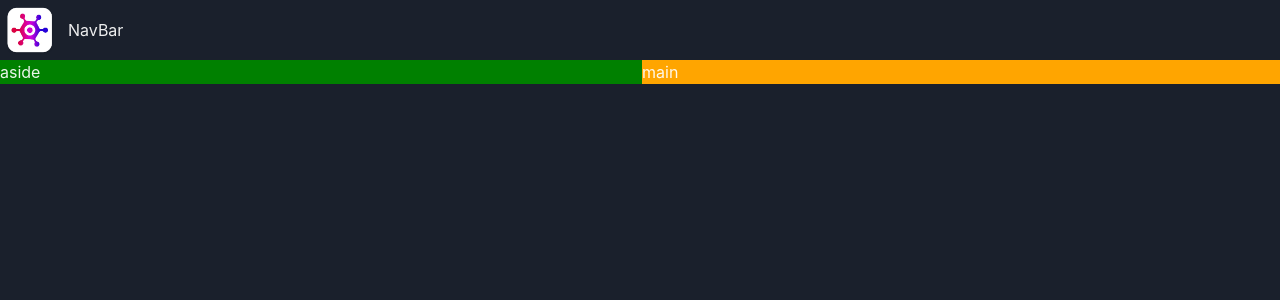
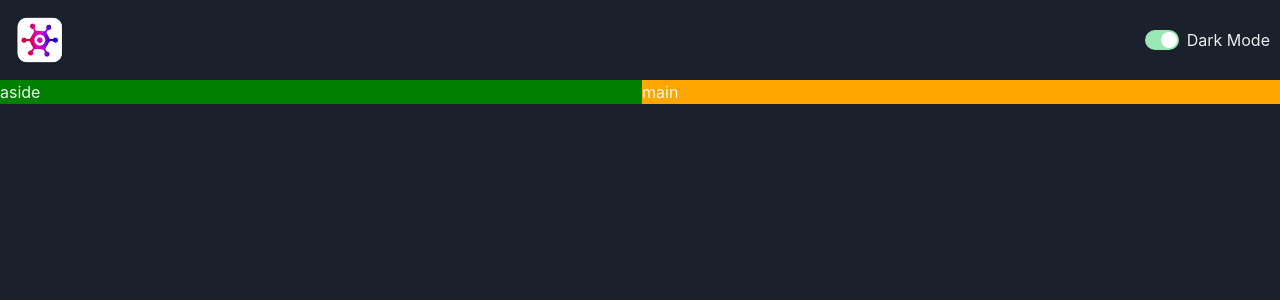
Before and after one commit to Marcus-K-Thorsen/first_project, a React (Vite) app: page / in a window 1280 px wide. Shown: the top 300 px of the page. Built offline with nearby package versions, Linux system fonts and the light colour scheme.

Commit message:
build the ColorModeSwitch component to have a swtich button in the NavBar that can change dark mode til light mode and back again

```diff
--- /dev/null
+++ b/src/components/ColorModeSwitch.tsx
@@ -0,0 +1,18 @@
+import { HStack, Switch, Text, useColorMode } from "@chakra-ui/react";
+
+const ColorModeSwitch = () => {
+    const { colorMode, toggleColorMode } = useColorMode();
+
+    return (
+        <HStack>
+            <Switch
+                colorScheme="green"
+                isChecked={colorMode === "dark"}
+                onChange={toggleColorMode}
+            />
+            <Text>Dark Mode</Text>
+        </HStack>
+    );
+};
+
+export default ColorModeSwitch;
--- a/src/components/NavBar.tsx
+++ b/src/components/NavBar.tsx
@@ -1,12 +1,13 @@
 import { HStack, Image, Text } from "@chakra-ui/react";
 import logo from "../assets/logo.webp";
+import ColorModeSwitch from "./ColorModeSwitch";
 
 
 const NavBar = () => {
     return (
-        <HStack>
+        <HStack justifyContent="space-between" padding="10px">
             <Image src={logo} boxSize="60px" />
-            <Text>NavBar</Text>
+            <ColorModeSwitch />
         </HStack>
     );
 };
```
